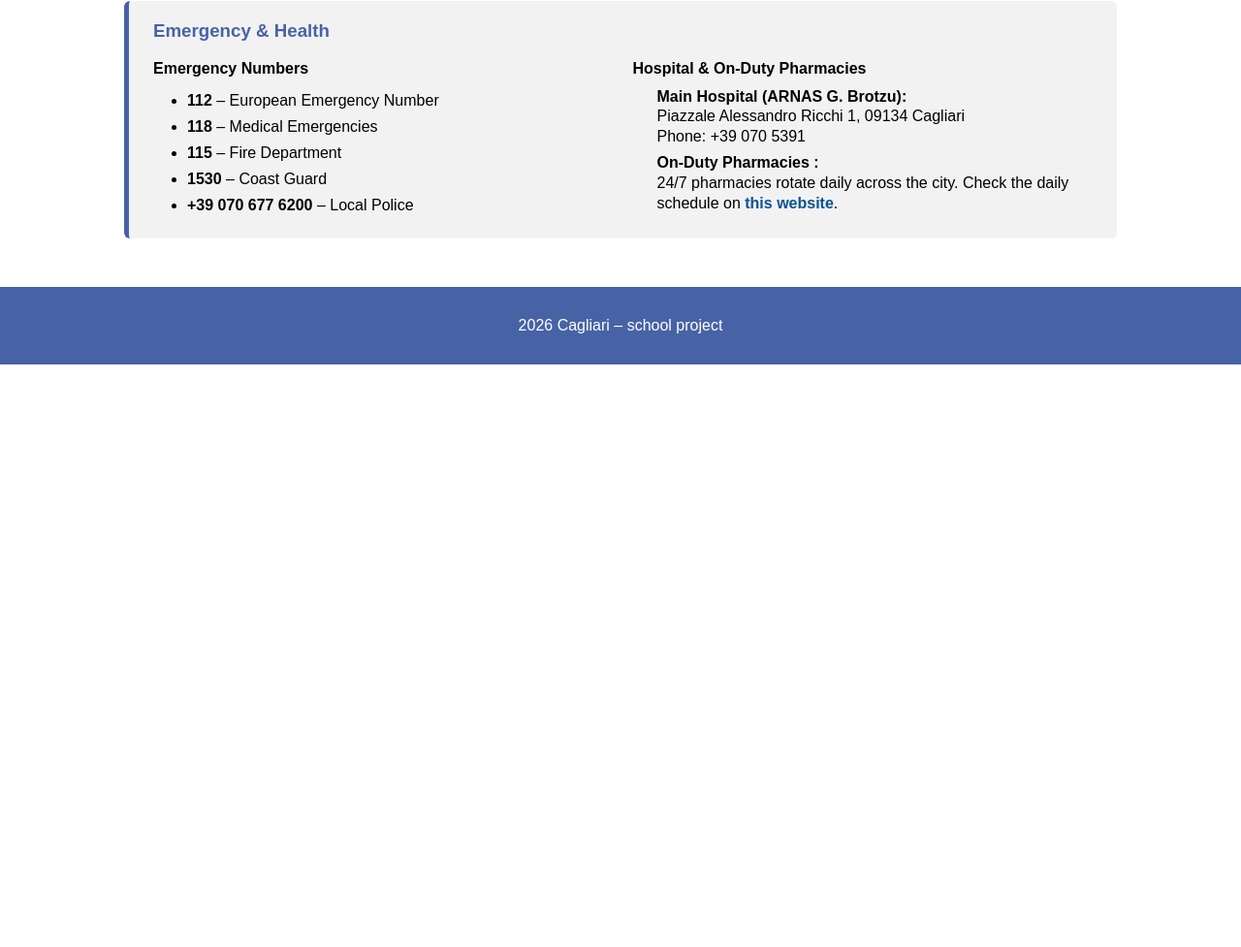
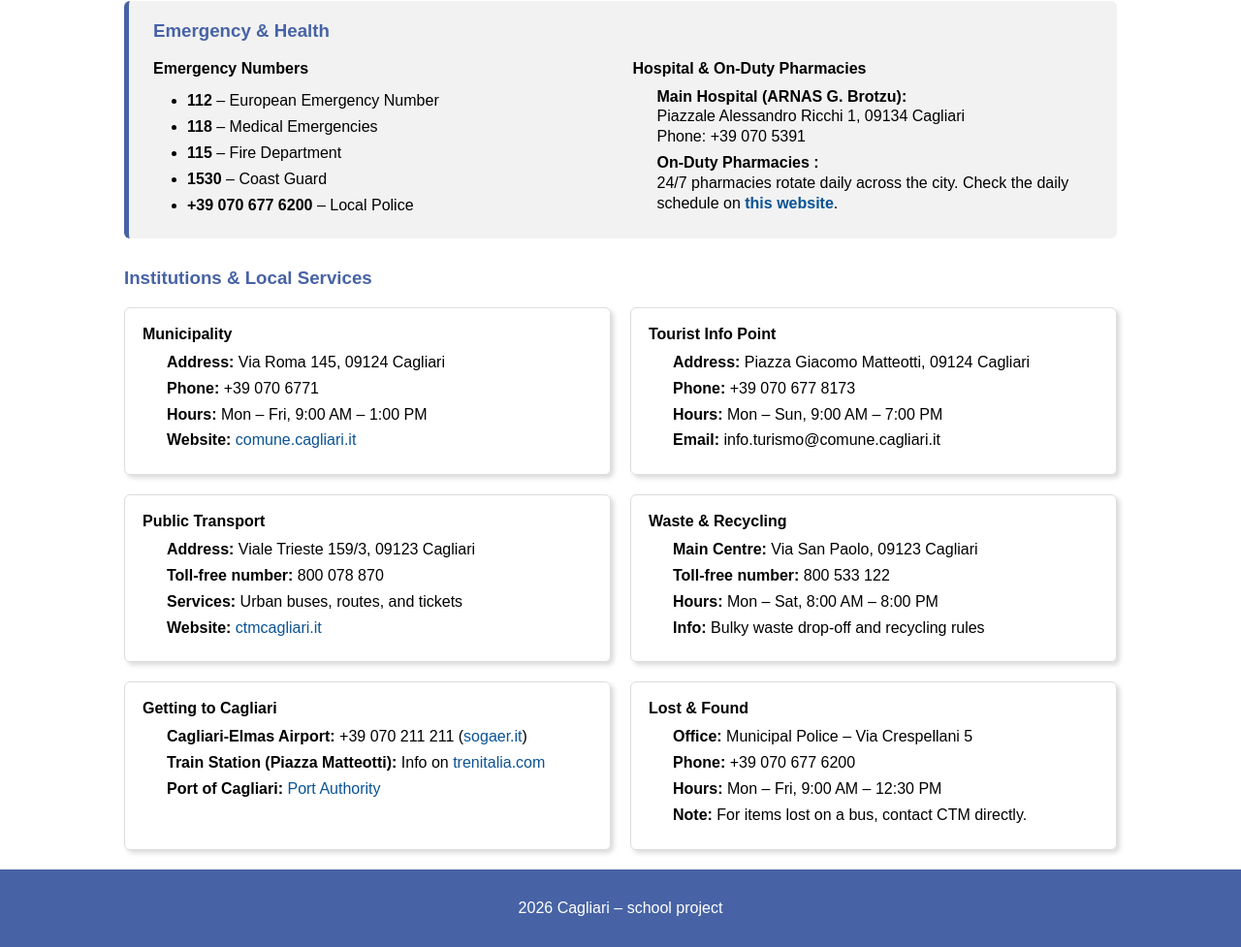
Before and after one commit to agouezel/project, a plain HTML site: page contact.html in a window 1280 px wide. Shown: the part 205-1182 px from the top of the page at 97% size. Before the commit the page ends 800 px from the top, so only its background shows below. Drawn offline with Linux system fonts and the light colour scheme.

Commit message:
contact section institutions

```diff
--- a/contact.html
+++ b/contact.html
@@ -57,6 +57,73 @@
                 </div>
             </div>
         </section>
+
+        <section class="institutions">
+            <h3>Institutions &amp; Local Services</h3>
+            <div class="institutions-grid">
+                <article class="card institutions-card">
+                    <h4>Municipality</h4>
+                    <address>
+                        <p><strong>Address:</strong> Via Roma 145, 09124 Cagliari</p>
+                        <p><strong>Phone:</strong> +39 070 6771</p>
+                        <p><strong>Hours:</strong> Mon – Fri, 9:00 AM – 1:00 PM</p>
+                        <p><strong>Website:</strong> <a href="https://www.comune.cagliari.it" >  comune.cagliari.it</a></p>
+                    </address>
+                </article>
+
+                <article class="card institutions-card">
+                    <h4>Tourist Info Point</h4>
+                    <address>
+                        <p><strong>Address:</strong> Piazza Giacomo Matteotti, 09124 Cagliari</p>
+                        <p><strong>Phone:</strong> +39 070 677 8173</p>
+                        <p><strong>Hours:</strong> Mon – Sun, 9:00 AM – 7:00 PM</p>
+                        <p><strong>Email:</strong> info.turismo@comune.cagliari.it</p>
+                    </address>
+                </article>
+
+                <article class="card institutions-card">
+                    <h4>Public Transport</h4>
+                    <address>
+                        <p><strong>Address:</strong> Viale Trieste 159/3, 09123 Cagliari</p>
+                        <p><strong>Toll-free number:</strong> 800 078 870</p>
+                        <p><strong>Services:</strong> Urban buses, routes, and tickets</p>
+                        <p><strong>Website:</strong> <a href="https://www.ctmcagliari.it" target="_blank" rel="noopener noreferrer">ctmcagliari.it</a></p>
+                    </address>
+                </article>
+
+                <article class="card institutions-card">
+                    <h4>Waste &amp; Recycling </h4>
+                    <address>
+                        <p><strong>Main Centre:</strong> Via San Paolo, 09123 Cagliari</p>
+                        <p><strong>Toll-free number:</strong> 800 533 122</p>
+                        <p><strong>Hours:</strong> Mon – Sat, 8:00 AM – 8:00 PM</p>
+                        <p><strong>Info:</strong> Bulky waste drop-off and recycling rules</p>
+                    </address>
+                </article>
+
+                <article class="card institutions-card">
+                    <h4>Getting to Cagliari</h4>
+                    <address>
+                        <p><strong>Cagliari-Elmas Airport:</strong> +39 070 211 211 (<a href="https://www.sogaer.it" target="_blank" rel="noopener noreferrer">sogaer.it</a>)</p>
+                        <p><strong>Train Station (Piazza Matteotti):</strong> Info on <a href="https://www.trenitalia.com" target="_blank" rel="noopener noreferrer">trenitalia.com</a></p>
+                        <p><strong>Port of Cagliari:</strong> <a href="https://www.adspmaredisardegna.it" target="_blank" rel="noopener noreferrer">Port Authority</a></p>
+                    </address>
+                </article>
+
+                <article class="card institutions-card">
+                    <h4>Lost &amp; Found </h4>
+                    <address>
+                        <p><strong>Office:</strong> Municipal Police – Via Crespellani 5</p>
+                        <p><strong>Phone:</strong> +39 070 677 6200</p>
+                        <p><strong>Hours:</strong> Mon – Fri, 9:00 AM – 12:30 PM</p>
+                        <p><strong>Note:</strong> For items lost on a bus, contact CTM directly.</p>
+                    </address>
+                </article>
+            </div>
+        </section>
+
+
+
     </main>
 
 
--- a/style.css
+++ b/style.css
@@ -21,6 +21,12 @@ main {
     width: 80%;   /* limits the width of the content */
     margin: 0 auto;      /* centre horizontalement */
     padding: 20px 0;
+}
+.card {
+    border: 1px solid #ddd;
+    border-radius: 6px;
+    padding: 18px;
+    box-shadow: 3px 3px 5px rgba(0, 0, 0, 0.15);
 }
 
 /*------header-----*/
@@ -355,13 +361,6 @@ img {
 }
 
 
-.destination {
-    border: 1px solid #ddd;
-    border-radius: 6px;
-    padding: 18px;
-    box-shadow: 3px 3px 5px rgba(0, 0, 0, 0.15);
-}
-
 .destination h3 {
     text-align: center;
 }
@@ -424,19 +423,22 @@ img {
     text-align: left;
 }
 
-.emergency-banner h3 {
+.emergency-banner h3,
+.institutions h3 {
     margin-top: 0;
     color: #4763a5;
 }
 
-.emergency-grid {
+.emergency-grid,
+.institutions-grid {
     display: grid;
-    grid-template-columns: repeat(2, 1fr);/*2 columns of the same size*/
+    grid-template-columns: repeat(2, 1fr);
     gap: 20px;
 }
 
-.emergency-grid h4 {
-    margin: 0 0 10px 0;
+.emergency-grid h4,
+.institutions-card h4 {
+    margin: 0 0 10px;
 }
 
 .emergency-grid ul {
@@ -445,7 +447,8 @@ img {
     line-height: 1.7; /*increase in line spacing*/
 }
 
-.emergency-grid p {
+.emergency-grid p,
+.institutions-card p{
     margin: 6px 0 6px 25px;
     line-height: 1.3;
 }
@@ -453,7 +456,9 @@ img {
 .emergency-banner a {
     font-weight: bold;
 }
-
+.institutions-card address {
+    font-style: normal; /* enlève l'italique par défaut de <address> */
+}
 
 
 /*-----------footer----------*/
```
Also changed, not shown: sightseeing.html (+4 -4 lines).
